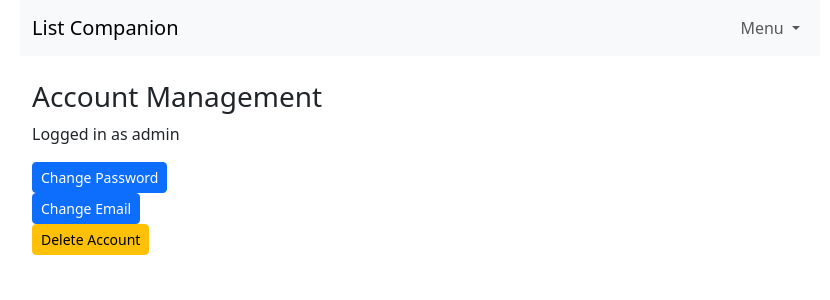
After one commit to house3119/list_companion, a Django app: page /account in a window 1280 px wide. The commit adds this page. Shown: the top 300 px of the page, without its empty margins (220-1050 px from the left). Run offline with Django 4.2, Linux system fonts and the light colour scheme; a user stored in the database is signed in; data comes from the database, SQL or seed files in the repository; both versions use the stored data as it was after the commit.

Commit message:
progress

```diff
--- a/list_companion/forms.py
+++ b/list_companion/forms.py
@@ -66,3 +66,58 @@ class new_list(forms.Form):
         super(new_list, self).__init__(*args, **kwargs)
         for visible in self.visible_fields():
             visible.field.widget.attrs["class"] = "form-control"
+
+
+class change_password_form(forms.Form):
+    current_password = forms.CharField(
+        widget=PasswordInput(),
+        label="Current Password",
+        min_length=1,
+        max_length=30
+    )
+
+    new_password = forms.CharField(
+        widget=PasswordInput(),
+        label="New Password",
+        min_length=1,
+        max_length=30
+    )
+
+    def __init__(self, *args, **kwargs):
+        super(change_password_form, self).__init__(*args, **kwargs)
+        for visible in self.visible_fields():
+            visible.field.widget.attrs["class"] = "form-control"
+
+
+class change_email_form(forms.Form):
+    current_password = forms.CharField(
+        widget=PasswordInput(),
+        label="Password",
+        min_length=1,
+        max_length=30
+    )
+
+    new_email = forms.EmailField(
+        label="New Email Address",
+        min_length=1,
+        max_length=30
+    )
+
+    def __init__(self, *args, **kwargs):
+        super(change_email_form, self).__init__(*args, **kwargs)
+        for visible in self.visible_fields():
+            visible.field.widget.attrs["class"] = "form-control"
+
+
+class delete_account_form(forms.Form):
+    current_password = forms.CharField(
+        widget=PasswordInput(),
+        label="Password",
+        min_length=1,
+        max_length=30
+    )
+
+    def __init__(self, *args, **kwargs):
+        super(delete_account_form, self).__init__(*args, **kwargs)
+        for visible in self.visible_fields():
+            visible.field.widget.attrs["class"] = "form-control"
--- /dev/null
+++ b/list_companion/static/list_companion/account.js
@@ -0,0 +1,126 @@
+
+const csrftoken = document.querySelector('[name=csrfmiddlewaretoken]').value;
+const base_url = 'http://127.0.0.1:8000';
+
+document.addEventListener('DOMContentLoaded', () => {
+
+    // Show correct navbar (mobile vs desktop)
+    if (window.innerWidth >= 428) {
+        document.getElementById('mobile-navbar').classList.add('display-none')
+        document.getElementById('desktop-navbar').classList.remove('display-none')
+    } else {
+        document.getElementById('mobile-navbar').classList.remove('display-none')
+        document.getElementById('desktop-navbar').classList.add('display-none')
+
+        document.getElementById('nav-title').innerHTML = 'My Account';
+        document.getElementById('back-button').classList.remove('display-none');
+        document.getElementById('account-title').classList.add('display-none');
+    }
+
+    window.addEventListener('resize',() => {
+        if (window.innerWidth >= 428) {
+            document.getElementById('mobile-navbar').classList.add('display-none')
+            document.getElementById('desktop-navbar').classList.remove('display-none')
+        } else {
+            document.getElementById('mobile-navbar').classList.remove('display-none')
+            document.getElementById('desktop-navbar').classList.add('display-none')
+        }
+    })
+
+    document.getElementById('back-button').addEventListener('click', () => {
+        home()
+    })
+
+    // Change Password
+    document.getElementById('change-password-button').addEventListener('click', () => {
+        document.getElementById('change-password-div').classList.remove('display-none');
+        document.getElementById('account-buttons-div').classList.add('display-none');
+        document.getElementById('message-div').innerHTML = '';
+
+        document.getElementById('back-button').addEventListener('click', () => {
+            account()
+        })
+
+        document.getElementById('account-title').classList.add('display-none');
+
+        document.getElementById('change-password-form').removeAttribute('novalidate')
+
+    })
+    document.getElementById('change-password-cancel').addEventListener('click', () => {
+        document.getElementById('change-password-div').classList.add('display-none');
+        document.getElementById('account-buttons-div').classList.remove('display-none');
+
+        document.getElementById('back-button').addEventListener('click', () => {
+            home()
+        })
+
+        document.getElementById('account-title').classList.remove('display-none')
+
+    })
+
+
+    // Change Email
+    document.getElementById('change-email-button').addEventListener('click', () => {
+        document.getElementById('change-email-div').classList.remove('display-none');
+        document.getElementById('account-buttons-div').classList.add('display-none');
+        document.getElementById('message-div').innerHTML = '';
+
+        document.getElementById('back-button').addEventListener('click', () => {
+            account()
+        })
+
+        document.getElementById('account-title').classList.add('display-none')
+
+        document.getElementById('change-email-form').removeAttribute('novalidate')
+
+    })
+    document.getElementById('change-email-cancel').addEventListener('click', () => {
+        document.getElementById('change-email-div').classList.add('display-none');
+        document.getElementById('account-buttons-div').classList.remove('display-none');
+
+        document.getElementById('back-button').addEventListener('click', () => {
+            home()
+        })
+
+        document.getElementById('account-title').classList.remove('display-none')
+
+
+    })
+
+
+    // Delete Account
+    document.getElementById('delete-account-button').addEventListener('click', () => {
+        document.getElementById('delete-account-div').classList.remove('display-none');
+        document.getElementById('account-buttons-div').classList.add('display-none');
+        document.getElementById('message-div').innerHTML = '';
+
+        document.getElementById('back-button').addEventListener('click', () => {
+            account()
+        })
+
+        document.getElementById('account-title').classList.add('display-none')
+
+        document.getElementById('delete-account-form').removeAttribute('novalidate')
+    })
+    document.getElementById('delete-account-cancel').addEventListener('click', () => {
+        document.getElementById('delete-account-div').classList.add('display-none');
+        document.getElementById('account-buttons-div').classList.remove('display-none');
+
+        document.getElementById('back-button').addEventListener('click', () => {
+            home()
+        })
+
+        document.getElementById('account-title').classList.remove('display-none')
+
+
+    })
+
+})
+
+function home() {
+    window.location = base_url;
+}
+
+function account() {
+    window.location = `${base_url}/account`
+}
--- a/list_companion/static/list_companion/styles.css
+++ b/list_companion/static/list_companion/styles.css
@@ -29,7 +29,7 @@ body {
     background-color: white;
     border:none;
     border-radius: 0px;
-    border-bottom: 1px solid #0d6efd;
+
     font-weight: bold;
 }
 
@@ -55,3 +55,7 @@ body {
 .unsub-button:hover {
     box-shadow: 2px 2px 4px #888888;
 }
+
+.list-item-done-style {
+    background-color: bisque;
+}
--- /dev/null
+++ b/list_companion/templates/list_companion/account.html
@@ -0,0 +1,64 @@
+{% extends "list_companion/main_template.html" %}
+
+{% load static %}
+
+{% block title %}
+    List Companion
+{% endblock %}
+
+{% block body %}
+
+    <body>
+        <div class="container">
+            <h3 id="account-title">Account Management</h3>
+            <div id="account-buttons-div">
+                <p>Logged in as {{ account }}</p>
+                <button class="btn btn-primary btn-sm" id="change-password-button">Change Password</button>
+                <br>
+                <button class="btn btn-primary btn-sm" id="change-email-button">Change Email</button>
+                <br>
+                <button class="btn btn-warning btn-sm" id="delete-account-button">Delete Account</button>
+                </div>
+            </div>
+            <div id="message-div">
+                {% if message %}
+                    {{ message }}
+                {% endif %}
+            </div>
+        </div>
+
+        <div class="container display-none" id="change-password-div">
+            <h3>Change Password</h3>
+            <form action="{% url 'change_password' %}" method="post" novalidate id="change-password-form">
+                {% csrf_token %}
+                {{ change_password_form }}
+                <button type="submit" class="btn btn-primary">Submit</button>
+                <button class="btn btn-secondary" id="change-password-cancel">Cancel</button>
+            </form>
+        </div>
+
+        <div class="container display-none" id="change-email-div">
+            <h3>Change Email</h3>
+            <form action="{% url 'change_email' %}" method="post" novalidate id="change-email-form">
+                {% csrf_token %}
+                {{ change_email_form }}
+                <button type="submit" class="btn btn-primary">Submit</button>
+                <button class="btn btn-secondary" id="change-email-cancel">Cancel</button>
+            </form>
+        </div>
+
+        <div class="container display-none" id="delete-account-div">
+            <h3>Delete Account</h3>
+            <form action="{% url 'delete_account' %}" method="post" novalidate id="delete-account-form">
+                {% csrf_token %}
+                {{ delete_account_form }}
+                <button type="submit" class="btn btn-warning" id="delete-account-submit-button">Delete</button>
+                <button class="btn btn-secondary" id="delete-account-cancel">Cancel</button>
+            </form>
+        </div>
+
+    </body>
+
+    <script src="{% static 'list_companion/account.js' %}"></script>
+
+{% endblock %}
--- a/list_companion/templates/list_companion/index.html
+++ b/list_companion/templates/list_companion/index.html
@@ -91,4 +91,6 @@
 
     </body>
 
+    <script src="{% static 'list_companion/script.js' %}"></script>
+
 {% endblock %}
--- a/list_companion/templates/list_companion/main_template.html
+++ b/list_companion/templates/list_companion/main_template.html
@@ -8,14 +8,14 @@
         <script src="https://cdn.jsdelivr.net/npm/bootstrap@5.3.2/dist/js/bootstrap.bundle.min.js" integrity="sha384-C6RzsynM9kWDrMNeT87bh95OGNyZPhcTNXj1NW7RuBCsyN/o0jlpcV8Qyq46cDfL" crossorigin="anonymous"></script>
         <link href="{% static 'list_companion/styles.css' %}" rel="stylesheet">
         {% csrf_token %}
-        <script src="{% static 'list_companion/script.js' %}"></script>
+
         <meta charset="utf-8">
         <meta name="viewport" content="width=device-width, initial-scale=1, shrink-to-fit=no">
     </head>
 
     <body>
 
-        <nav class="navbar navbar-expand bg-body-tertiary">
+        <nav class="navbar navbar-expand bg-body-tertiary mb-4" id="mobile-navbar">
             <div class="container-fluid">
                 <div class="collapse navbar-collapse">
                     <ul class="navbar-nav">
@@ -23,7 +23,39 @@
                             <button class="btn btn-primary btn-sm display-none" style="margin-right: 15px;" id="back-button">Back</button>
                         </li>
                         <li>
-                            <a class="navbar-brand" href="#" id="nav-title">
+                            <a class="navbar-brand" id="nav-title">
+                                List Companion
+                            </a>
+                        </li>
+                    </ul>
+                </div>
+
+              <button class="navbar-toggler" type="button" data-bs-toggle="collapse" data-bs-target="#navbarSupportedContent" aria-controls="navbarSupportedContent" aria-expanded="false" aria-label="Toggle navigation">
+                <span class="navbar-toggler-icon"></span>
+              </button>
+              <div class="collapse navbar-collapse d-flex justify-content-end" id="navbarSupportedContent">
+                <ul class="navbar-nav">
+                  <li class="nav-item dropdown">
+                    <a class="nav-link dropdown-toggle" href="#" role="button" data-bs-toggle="dropdown" aria-expanded="false">
+                      Menu
+                    </a>
+                    <ul class="dropdown-menu dropdown-menu-left" style="left:auto;right:0">
+                        <li><a class="dropdown-item" href="{% url 'index' %}">Home</a></li>
+                      <li><a class="dropdown-item" href="{% url 'account' %}">Account</a></li>
+                      <li><a class="dropdown-item" href="{% url 'logout' %}">Log Out</a></li>
+                    </ul>
+                  </li>
+                </ul>
+              </div>
+            </div>
+          </nav>
+
+          <nav class="navbar navbar-expand bg-body-tertiary display-none mb-4" id="desktop-navbar">
+            <div class="container-fluid">
+                <div class="collapse navbar-collapse">
+                    <ul class="navbar-nav">
+                        <li>
+                            <a class="navbar-brand" href="{% url 'index' %}">
                                 List Companion
                             </a>
 
@@ -41,9 +73,9 @@
                       Menu
                     </a>
                     <ul class="dropdown-menu dropdown-menu-left" style="left:auto;right:0">
-                        <li><a class="dropdown-item" href="#">Home</a></li>
-                      <li><a class="dropdown-item" href="#">Account</a></li>
-                      <li><a class="dropdown-item" href="#">Log Out</a></li>
+                        <li><a class="dropdown-item" href="{% url 'index' %}">Home</a></li>
+                      <li><a class="dropdown-item" href="{% url 'account' %}">Account</a></li>
+                      <li><a class="dropdown-item" href="{% url 'logout' %}">Log Out</a></li>
                     </ul>
                   </li>
                 </ul>
--- a/list_companion/urls.py
+++ b/list_companion/urls.py
@@ -18,5 +18,10 @@ urlpatterns = [
     path("get_users/<int:id>", views.get_users, name="get_users"),
     path("remove_user_from_list", views.remove_user_from_list, name="remove_user_from_list"),
     path("add_user", views.add_user, name="add_user"),
-    path("get_logs/<int:id>", views.get_logs, name="get_logs")
+    path("get_logs/<int:id>", views.get_logs, name="get_logs"),
+    path("unsub", views.unsub, name="unsub"),
+    path("account", views.account, name="account"),
+    path("change_password", views.change_password, name="change_password"),
+    path("change_email", views.change_email, name="change_email"),
+    path("delete_account", views.delete_account, name="delete_account")
 ]
--- a/list_companion/views.py
+++ b/list_companion/views.py
@@ -4,7 +4,7 @@ from django.http import HttpResponseRedirect, JsonResponse
 from django.shortcuts import render
 from django.urls import reverse
 
-from .forms import login_form, register_form
+from .forms import login_form, register_form, change_password_form, change_email_form, delete_account_form
 from .models import User, List, List_item, Log_entry
 
 
@@ -372,3 +372,137 @@ def get_logs(request, id):
             "Message": "Error"
             },
             status=500)
+
+
+def unsub(request):
+    if request.method == "POST":
+        try:
+            user = User.objects.get(username=request.user)
+            data = json.loads(request.body)
+            list_to_unsub = List.objects.get(id=data["list_to_unsub"]["id"])
+
+            list_to_unsub.list_additional_users.remove(user)
+            list_to_unsub.save()
+
+            return JsonResponse({"Message": "Success"}, status=200)
+        except:
+            return JsonResponse({"Message": "Error"}, status=500)
+    else:
+        return JsonResponse({"Message": "Only POST requests"}, status=403)
+
+
+def account(request):
+    if request.user.is_authenticated:
+        return render(request, "list_companion/account.html", {
+            "account": User.objects.get(username=request.user),
+            "change_password_form": change_password_form,
+            "change_email_form": change_email_form,
+            "delete_account_form": delete_account_form
+        })
+    else:
+        return HttpResponseRedirect(reverse("login"))
+
+
+def change_password(request):
+    if request.method == "POST":
+        old_password = request.POST["current_password"]
+        new_password = request.POST["new_password"]
+
+        try:
+            user = authenticate(username=request.user, password=old_password)
+            if user != None:
+                user.set_password(new_password)
+                user.save()
+                return render(request, "list_companion/account.html", {
+                        "account": User.objects.get(username=request.user),
+                        "change_password_form": change_password_form,
+                        "change_email_form": change_email_form,
+                        "delete_account_form": delete_account_form,
+                        "message": "Password change succesful"
+                })
+            else:
+                return render(request, "list_companion/account.html", {
+                        "account": User.objects.get(username=request.user),
+                        "change_password_form": change_password_form,
+                        "change_email_form": change_email_form,
+                        "delete_account_form": delete_account_form,
+                        "message": "Wrong Password"
+                })
+        except:
+            return render(request, "list_companion/account.html", {
+                        "account": User.objects.get(username=request.user),
+                        "change_password_form": change_password_form,
+                        "change_email_form": change_email_form,
+                        "delete_account_form": delete_account_form,
+                        "message": "Unexpected Error"
+            })
+    else:
+        return HttpResponseRedirect(reverse("account"))
+
+
+def change_email(request):
+    if request.method == "POST":
+
+        password = request.POST["current_password"]
+        new_email = request.POST["new_email"]
+
+        try:
+            user = authenticate(username=request.user, password=password)
+            if user != None:
+                user.email = new_email
+                user.save()
+
+                return render(request, "list_companion/account.html", {
+                    "account": User.objects.get(username=request.user),
+                    "change_password_form": change_password_form,
+                    "change_email_form": change_email_form,
+                    "delete_account_form": delete_account_form,
+                    "message": "Email change successful"
+                })
+            else:
+                return render(request, "list_companion/account.html", {
+                    "account": User.objects.get(username=request.user),
+                    "change_password_form": change_password_form,
+                    "change_email_form": change_email_form,
+                    "delete_account_form": delete_account_form,
+                    "message": "Wrong Password"
+                })
+        except:
+            return render(request, "list_companion/account.html", {
+                "account": User.objects.get(username=request.user),
+                "change_password_form": change_password_form,
+                "change_email_form": change_email_form,
+                "delete_account_form": delete_account_form,
+                "message": "Unexpected Error"
+            })
+
+    else:
+        return HttpResponseRedirect(reverse("account"))
+
+
+def delete_account(request):
+    if request.method == "POST":
+        password = request.POST["current_password"]
+        try:
+            user = authenticate(username=request.user, password=password)
+            if user != None:
+                user.delete()
+                return HttpResponseRedirect(reverse("index"))
+            else:
+                return render(request, "list_companion/account.html", {
+                    "account": User.objects.get(username=request.user),
+                    "change_password_form": change_password_form,
+                    "change_email_form": change_email_form,
+                    "delete_account_form": delete_account_form,
+                    "message": "Wrong Password"
+                })
+        except:
+            return render(request, "list_companion/account.html", {
+                    "account": User.objects.get(username=request.user),
+                    "change_password_form": change_password_form,
+                    "change_email_form": change_email_form,
+                    "delete_account_form": delete_account_form,
+                    "message": "Unexpected Error"
+                })
+    else:
+        return JsonResponse({"Message": "Forbidden"},status=403)
```
Also changed, not shown: list_companion/static/list_companion/script.js (+47 -8 lines), db.sqlite3.
